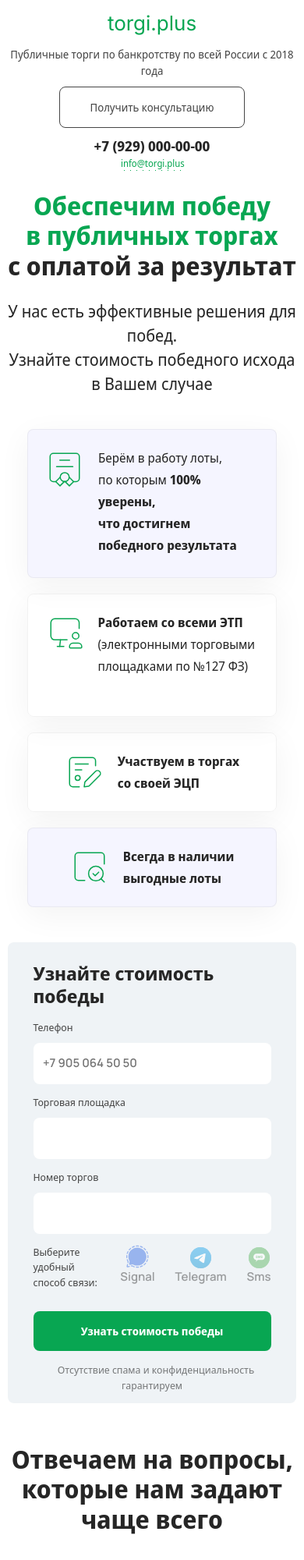
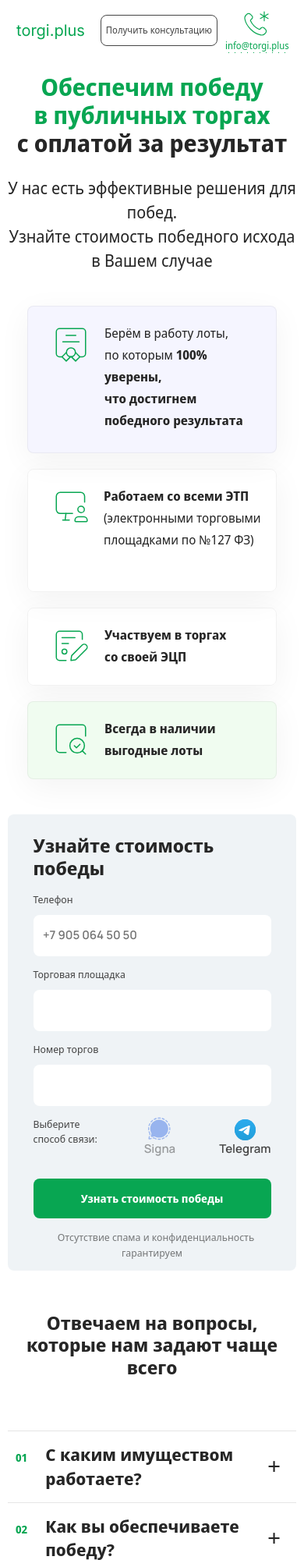
Before and after one commit to ISTEG0/Torgi, a website: page public/index.html in a window 390 px wide. Shown: the top 2000 px of the page at 78% size. Drawn offline with nearby package versions, Linux system fonts and the light colour scheme; files that its build step writes are made by us from their sources; files whose address does not match are found by name.

Commit message:
fix-adaptive

```diff
--- a/public/index.html
+++ b/public/index.html
@@ -15,7 +15,7 @@
                     <ul class="header-block__list">
                         <li class="header-block__list-item">
                             <div class="logo">
-                                <a href="" class="logo__link">torgi.plus</a>
+                                <a href="" class="logo__link logo-header">torgi.plus</a>
                             </div>
                         </li>
                         <li class="header-block__list-item">
@@ -32,7 +32,10 @@
                         </li>
                         <li class="header-block__list-item">
                             <div class="header-feedback">
-                                <a href="tel:+7 (929) 000-00-00" class="feedback-phone">+7 (929) 000-00-00</a>
+                                <a href="tel:+7 (929) 000-00-00" class="feedback-phone-icon">
+                                    <img src="./images/header/iconPhone.svg" alt="иконка телефона">
+                                </a>
+                                <a href="tel:+7 (929) 000-00-00" class="feedback-phone feedback-phone-header">+7 (929) 000-00-00</a>
                                 <a href="mailto:info@torgi.plus" class="feedback-email">info@torgi.plus</a>
                             </div>
                         </li>
@@ -56,7 +59,7 @@
                         </div>
                         <div class="presentation-content__plus plus">
                             <ul class="plus__list">
-                                <li class="plus__list-item item-high item-paint">
+                                <li class="plus__list-item item-high item-paint--blue">
                                     <div class="plus__list-item-icon">
                                         <img src="./images/presintation/plus/iconOne.svg" alt="Первая иконка">
                                     </div>
@@ -86,7 +89,7 @@
                                         </p>
                                     </div>
                                 </li>
-                                <li class="plus__list-item item-short item-paint">
+                                <li class="plus__list-item item-short item-paint--green">
                                     <div class="plus__list-item-icon">
                                         <img src="./images/presintation/plus/iconFour.svg" alt="Четвертая">
                                     </div>
@@ -126,38 +129,29 @@
                                     <p class="form__input-title">
                                         Номер торгов
                                     </p>
-                                    <input type="number" name="number-area" class="input-text">
+                                    <input type="text" name="number-area" class="input-text">
                                 </div>
                                 <div class="form__feedback">
                                     <div class="form__feedback-title">
                                         <p class="form__feedback-title-text">
-                                            Выберите удобный способ связи:
+                                            Выберите способ связи:
                                         </p>
                                     </div>
                                     <div class="form__feedback-icon">
-                                        <div href="#" class="form__feedback-link">
-                                            <input type="checkbox" class="checkbox" name="signal">
+                                        <div href="#" class="form__feedback-link ">
+                                            <input type="radio" class="checkbox" name="network" value="signal">
                                             <img src="./images/presintation/form/signal.svg" alt="">
                                             <p class="form__feedback-icon-name">
-                                                Signal
+                                                Signa
                                             </p>
                                         </div>
                                     </div>
                                     <div class="form__feedback-icon">
-                                        <div href="#" class="form__feedback-link link-telegram">
-                                            <input type="checkbox" class="checkbox checkbox-telegram" name="telegram">
+                                        <div href="#" class="form__feedback-link link-telegram checked-link">
+                                            <input type="radio" class="checkbox checkbox-telegram" checked name="network" value="telegram">
                                             <img src="./images/presintation/form/telegram.svg" alt="">
                                             <p class="form__feedback-icon-name">
                                                 Telegram
-                                            </p>
-                                        </div>
-                                    </div>
-                                    <div class="form__feedback-icon">
-                                        <div href="#" class="form__feedback-link link-sms">
-                                            <input type="checkbox" class="checkbox" name="sms">
-                                            <img src="./images/presintation/form/sms.svg" alt="">
-                                            <p class="form__feedback-icon-name">
-                                                Sms
                                             </p>
                                         </div>
                                     </div>
@@ -411,7 +405,7 @@
                         </li>
                         <li class="footer-bootom__list-item">
                             <p class="footer-developed">
-                                Разработано в <a href="https://yak-studio.ru/">yak-studio.ru</a>
+                                Разработано в <a href="https://yak-studio.ru/" target="_blank">yak-studio.ru</a>
                             </p>
                         </li>
                     </ul>
--- a/source/js/app.js
+++ b/source/js/app.js
@@ -23,10 +23,7 @@ jQuery(function($){
 
 $(function() {
   $('.form__feedback-link').click(function(){
-  if($(this).hasClass('checked-link')){
-      $(this).removeClass('checked-link');
-    } else{
+      $('.form__feedback-link').removeClass('checked-link');
       $(this).addClass('checked-link');
-    }
   })
 })
--- a/source/styles/sass/_answers.scss
+++ b/source/styles/sass/_answers.scss
@@ -20,8 +20,16 @@
         text-align: center;
         color: #262626;
 
-        @media (max-width: 425px) {
+        @media (max-width: 980px) {
+            font-size: 40px;
+        }
+
+        @media (max-width: 768px) {
             font-size: 32px;
+        }
+
+        @media (max-width: 576px) {
+            font-size: 24px;
         }
     }
 }
@@ -67,16 +75,16 @@
         color: #262626;
         padding-right: 5px;
 
-        @media (max-width: 425px) {
-            font-size: 30px;
+        @media (max-width: 576px) {
+            font-size: 22px;
         }
 
         @media (max-width: 375px) {
-            font-size: 26px;
+            font-size: 20px;
         }
 
         @media (max-width: 320px) {
-            font-size: 24px;
+            font-size: 18px;
         }
     }
 }
@@ -91,6 +99,14 @@
     right: 20px;
     top: 45px;
     font-size: 45px;
+
+    @media (max-width: 425px) {
+        font-size: 30px;
+        top: 30px;
+    }
+    @media (max-width: 375px) {
+        top: 20px;
+    }
 }
 
 .accordionn.active:after {
--- a/source/styles/sass/_header.scss
+++ b/source/styles/sass/_header.scss
@@ -19,6 +19,13 @@
     color: #08A652;
 }
 
+.logo-header {
+
+    @media (max-width: 425px) {
+        font-size: 20px;
+    }
+}
+
 .title {
 
     .title__text {
@@ -31,8 +38,8 @@
         align-items: center;
         color: #464646;
 
-        @media (max-width: 393px) {
-            text-align: center;
+        @media (max-width: 576px) {
+            display: none;
         }
     }
 }
@@ -46,6 +53,7 @@
     text-align: center;
     color: #262626;
 }
+
 
 .feedback-email {
     font-family: $Display;
@@ -80,11 +88,19 @@
         display: flex;
         align-items: center;
         justify-content: space-between;
-        flex-wrap: wrap;
+        // flex-wrap: wrap;
         gap: 10px 20px;
 
         @media (max-width:953px){
             justify-content: center;
+        }
+
+        @media (max-width:576px){
+            gap: 10px 10px;
+        }
+
+        @media (max-width:375px){
+            gap: 10px 5px;
         }
 
         .header-block__list-item {
@@ -97,6 +113,7 @@
         .header-btn__link {
             width: 100%;
             max-width: 241px;
+            min-width: 171px;
             display: block;
             font-family: $Display;
             font-style: normal;
@@ -109,6 +126,21 @@
             border-radius: 8px;
             padding: 15px 39px;
             transition-duration: 0.2s;
+
+            @media (max-width: 893px) {
+                padding: 10px 5px;
+            }
+
+            @media (max-width: 425px) {
+                min-width: 150px;
+                font-size: 12px;
+            }
+
+            @media (max-width: 320px) {
+                min-width: 130px;
+                font-size: 10px;
+                padding: 10px 3px;
+            }
 
             &:hover {
                 transition-duration: 0.2s;
@@ -128,8 +160,49 @@
             align-items: center;
         }
 
+        @media (max-width: 980px) {
+            display: flex;
+            flex-direction: column;
+            align-items: center;
+        }
+
         a {
             display: block;
         }
+
+        .feedback-phone-header {
+            @media (max-width: 980px) {
+                display: none;
+            }
+        }
+
+        .feedback-phone-icon {
+            display: none;
+
+
+            @media (max-width: 980px) {
+                display: block;
+            }
+
+            @media (max-width: 425px) {
+                display: block;
+
+                img {
+                    width: 40px;
+                    height: 40px;
+                }
+
+            }
+
+            @media (max-width: 375px) {
+                display: block;
+
+                img {
+                    width: 35px;
+                    height: 35px;
+                }
+
+            }
+        }
     }
 }
--- a/source/styles/sass/_presentation.scss
+++ b/source/styles/sass/_presentation.scss
@@ -35,10 +35,23 @@
                 color: #262626
             }
 
-            @media (max-width: 425px) {
-                font-size: 32px;
+            @media (max-width: 980px) {
+                font-size: 46px;
+            }
+
+            @media (max-width: 768px) {
+                font-size: 38px;
+            }
+
+            @media (max-width: 576px) {
+                font-size: 30px;
                 text-align: center;
             }
+
+            // @media (max-width: 425px) {
+            //     font-size: 32px;
+            //     text-align: center;
+            // }
 
         }
 
@@ -72,7 +85,8 @@
             flex-wrap: wrap;
             gap: 20px 19px;
 
-            @media (max-width: 1088px) {
+
+            @media (max-width: 680px) {
                 flex-direction: column;
                 align-items: center;
             }
@@ -80,26 +94,33 @@
 
         .item-high {
             min-height: 158px;
-            padding: 22px 0 27px 0;
+            padding: 20px 0 27px 30px;
         }
 
         .item-short {
             min-height: 100px;
-            padding: 22px 0;
+            padding: 20px 0 22px 30px;
         }
 
-        .item-paint {
+        .item-paint--blue {
             background-color: #F5F5FF;
+        }
+
+        .item-paint--green {
+            background-color: #F0FCF0;;
         }
 
         .plus__list-item {
             display: flex;
             width: 100%;
             max-width: 320px;
-            justify-content: center;
             border: 1px solid rgba(0, 0, 0, 0.05);
             box-shadow: 0px 10px 40px rgba(0, 0, 0, 0.05);
             border-radius: 8px;
+
+            @media (max-width: 320px) {
+                padding-left: 20px;
+            }
         }
 
         .plus__list-item-icon {
@@ -214,7 +235,6 @@
             display: flex;
             flex-direction: column;
             align-items: center;
-            // cursor: pointer;
         }
 
         .form__feedback-link {
@@ -222,11 +242,17 @@
             text-align: center;
             opacity: 0.50;
             cursor: pointer;
+            transition-duration: 0.2s;
+
+            &:hover {
+                transition-duration: 0.2s;
+                opacity: 1;
+            }
 
             .checkbox {
                 position: absolute;
-                width: 50px;
-                height: 50px;
+                width: 65px;
+                height: 65px;
                 top: 0;
                 right: -6px;
                 opacity: 0;
@@ -235,7 +261,7 @@
 
             .checkbox-telegram {
                 width: 65px;
-                height: 60px;
+                height: 65px;
                 right: 0;
             }
         }
```
Also changed, not shown: public/css/style.css, public/css/style.min.css, public/images/header/iconPhone.svg (added), public/scripts/app.min.js.
